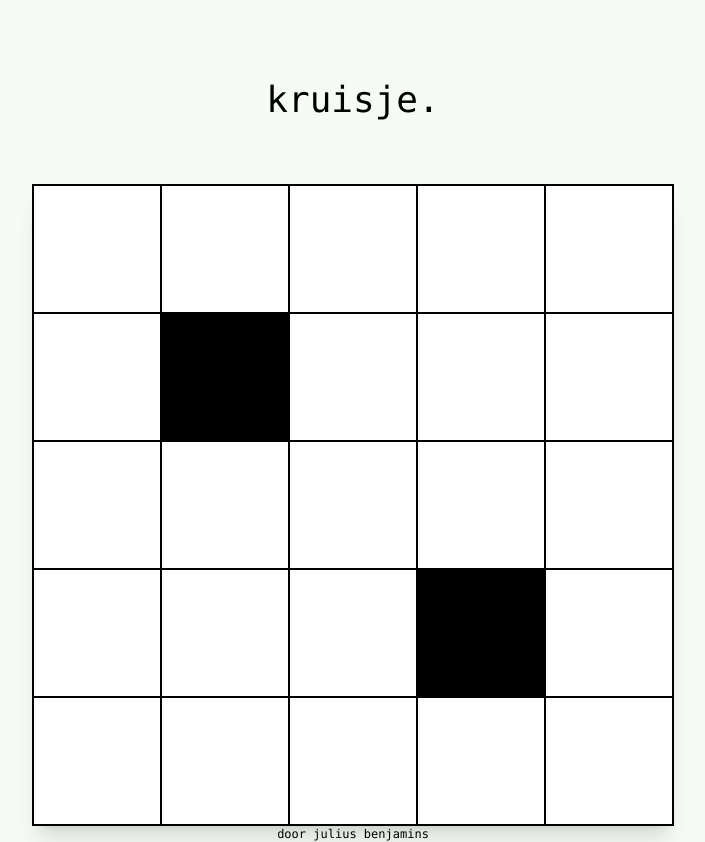
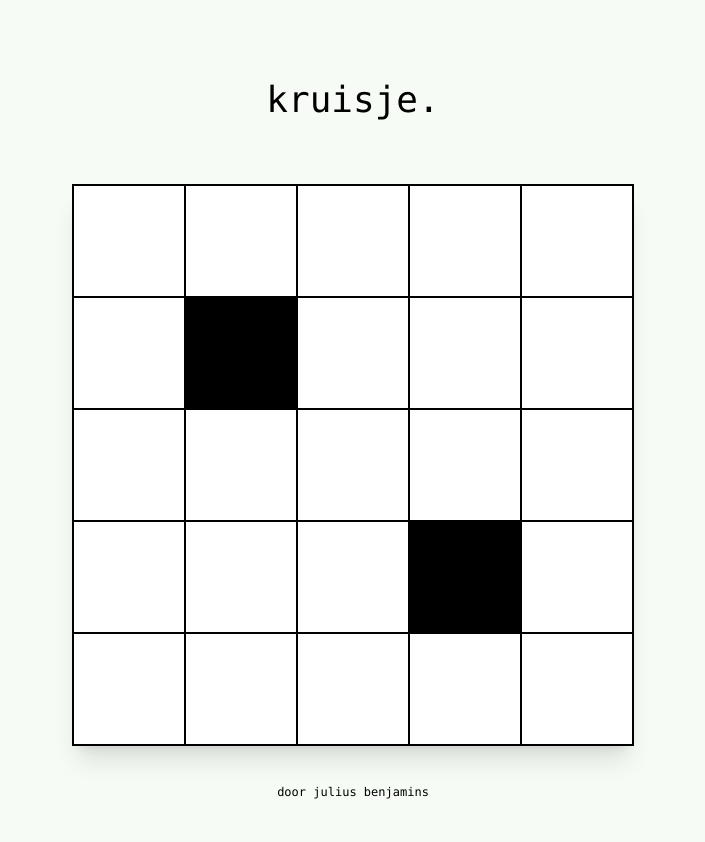
Before and after one commit to juliusbenjamins/kruisje, a React (Create React App) app: page / in a window 1280 px wide. Shown: the whole page, without its empty margins (287-992 px from the left). After the commit the page ends 800 px from the top, so only its background shows below. Built offline with nearby package versions, Linux system fonts and the light colour scheme.

Commit message:
Fixed some padding

```diff
--- a/src/App.js
+++ b/src/App.js
@@ -132,7 +132,7 @@ export const App = () => {
                                 className='items-centeroverflow-hidden border border-black'>
                                 <input
                                   id={`input-${row}-${col}`}
-                                  className={`p-5 sm:p-8 md:px-10 appearance-none rounded-none text-center
+                                  className={`p-5 sm:p-6 md:px-8 appearance-none rounded-none text-center
                                               text-2xl sm:text-3xl md:text-4xl uppercase
                                               focus:outline-none focus:ring-0 aspect-square
                                   ${getCellColor(row, col)}`}
```
